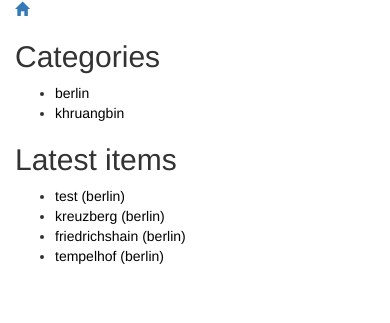
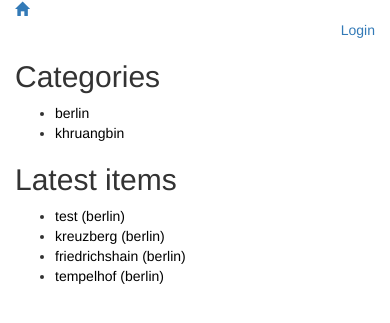
Before and after one commit to saschaorth/item-catalog, a Flask app: page / in a window 390 px wide. Shown: the top 323 px of the page. Run offline with Flask 2, Linux system fonts and the light colour scheme; parts of the project's set-up code (start-up, migrations or seed data) failed here and were passed over; some libraries are stand-ins or nearby versions.

Commit message:
Ensure the user can login/logout on any page.

```diff
--- a/templates/header.html
+++ b/templates/header.html
@@ -4,4 +4,15 @@
 			<span class="glyphicon glyphicon-home" aria-hidden="true"></span>
 		</a>
 	</div>
+	<div class="col-md-6 text-right">
+		{%if 'username' not in session %}
+			<a href="{{url_for('login')}}">
+				Login
+			</a>
+		{% else %}
+			<a href="{{url_for('logout')}}">
+				Logout
+			</a>
+		{% endif %}
+	</div>
 </div>
```
